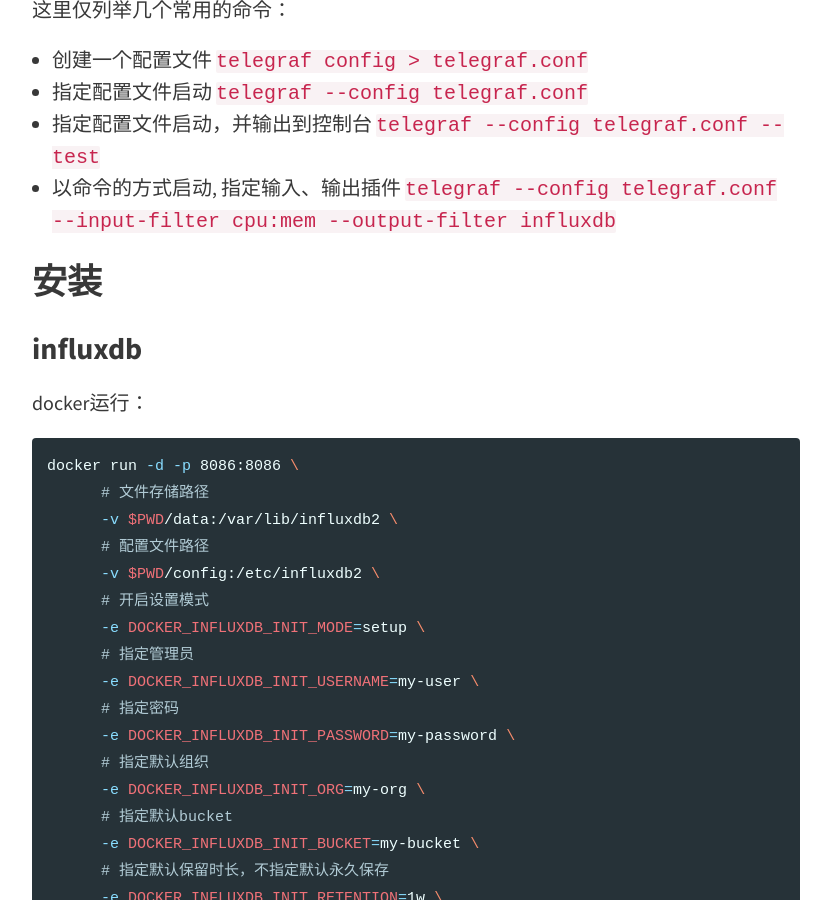
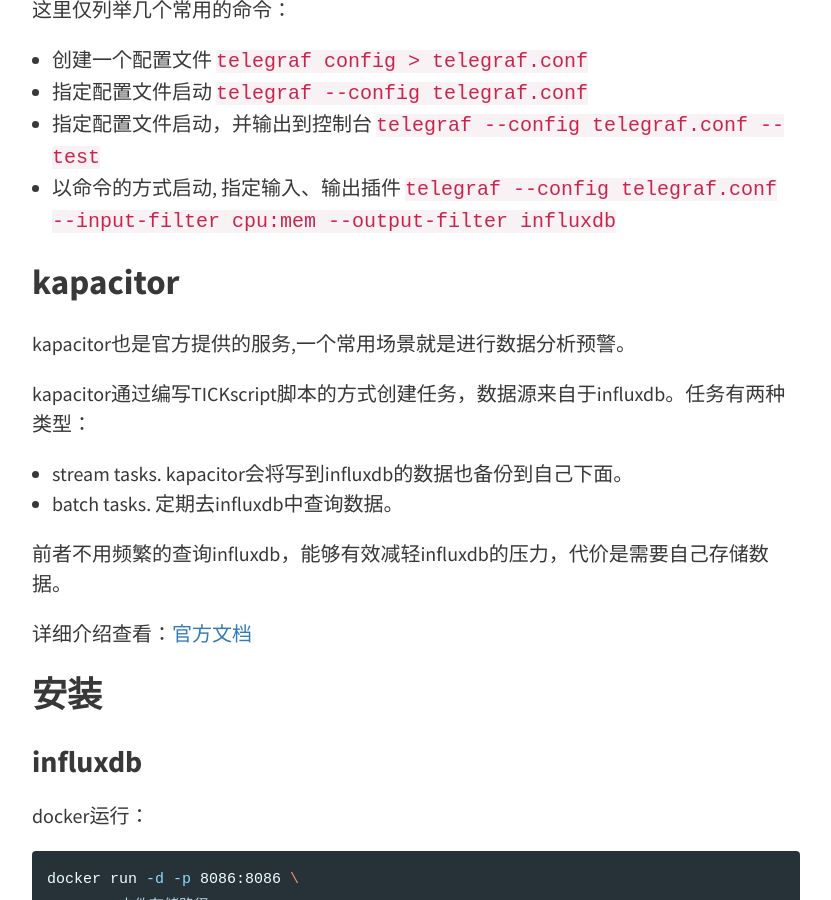
Before and after one commit to ejin66/ejin66.github.io, a Jekyll site: the page built from _posts/2023-01-29-influxdb.md, in a window 1280 px wide and 900 px high, scrolled down 2875 px. Shown: the whole window, without its empty margins (224-1055 px from the left). Built offline with Jekyll 4.4.1, drawn with Linux system fonts in a browser that asks for light colours; some of the changed text lies outside the part shown.

Commit message:
feat: 更新

```diff
--- a/_posts/2023-01-29-influxdb.md
+++ b/_posts/2023-01-29-influxdb.md
@@ -123,6 +123,18 @@ Telegref 支持的完整的命令可查看官网：[Commands](https://docs.influ
 
   `telegraf --config telegraf.conf --input-filter cpu:mem --output-filter influxdb`
 
+
+## kapacitor
+
+kapacitor也是官方提供的服务,一个常用场景就是进行数据分析预警。
+
+kapacitor通过编写TICKscript脚本的方式创建任务，数据源来自于influxdb。任务有两种类型：
+- stream tasks. kapacitor会将写到influxdb的数据也备份到自己下面。
+- batch tasks. 定期去influxdb中查询数据。
+
+前者不用频繁的查询influxdb，能够有效减轻influxdb的压力，代价是需要自己存储数据。
+
+详细介绍查看：[官方文档](https://docs.influxdata.com/kapacitor/v1.6/introduction/getting-started/)
 
 ## 安装
 
@@ -254,4 +266,4 @@ networks:
 
 ### kapacitor
 
-kapacitor也是官方提供的进行预警规则配置的服务。
+kapacitor配置详解：[官方文档](https://docs.influxdata.com/kapacitor/v1.6/administration/configuration/)
```
